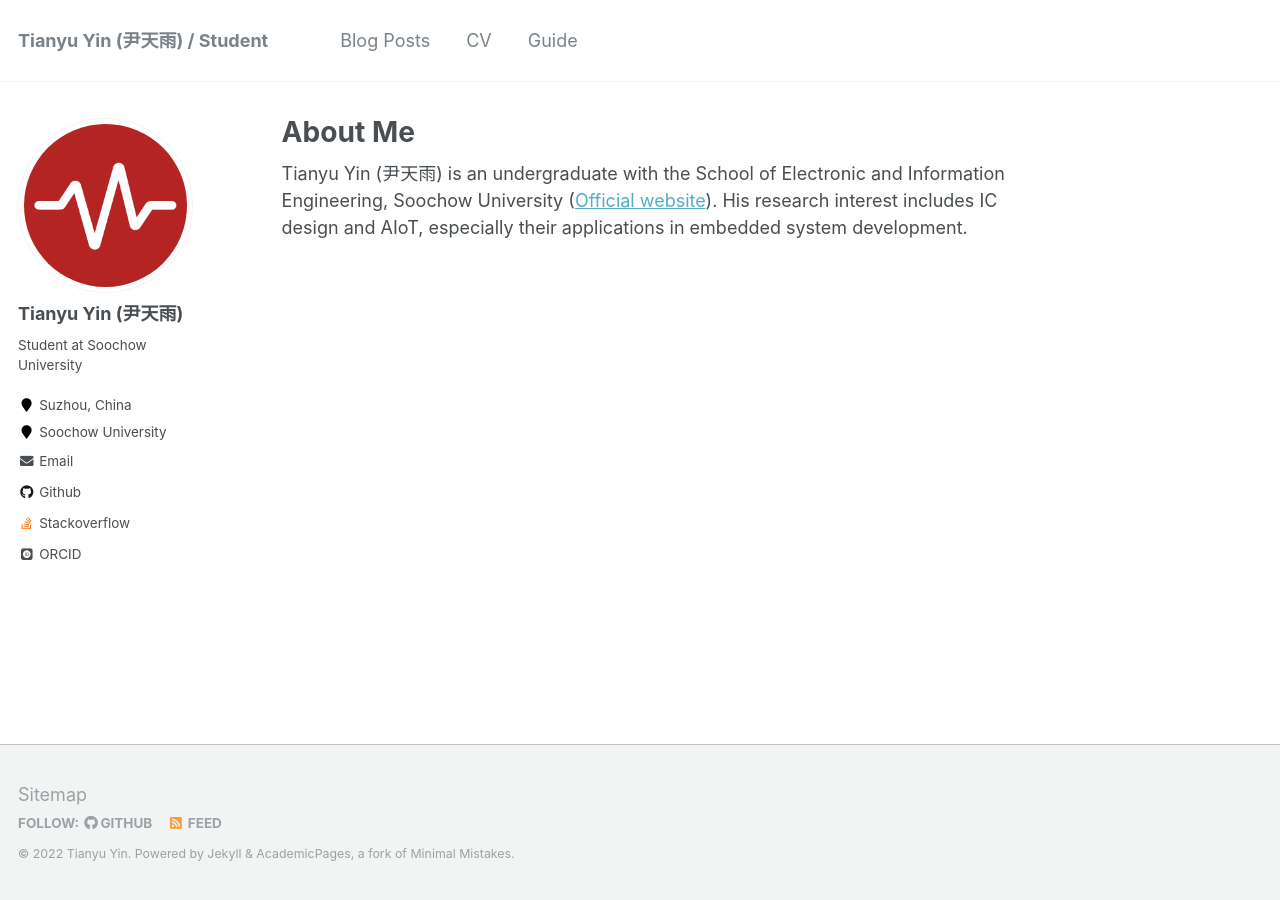
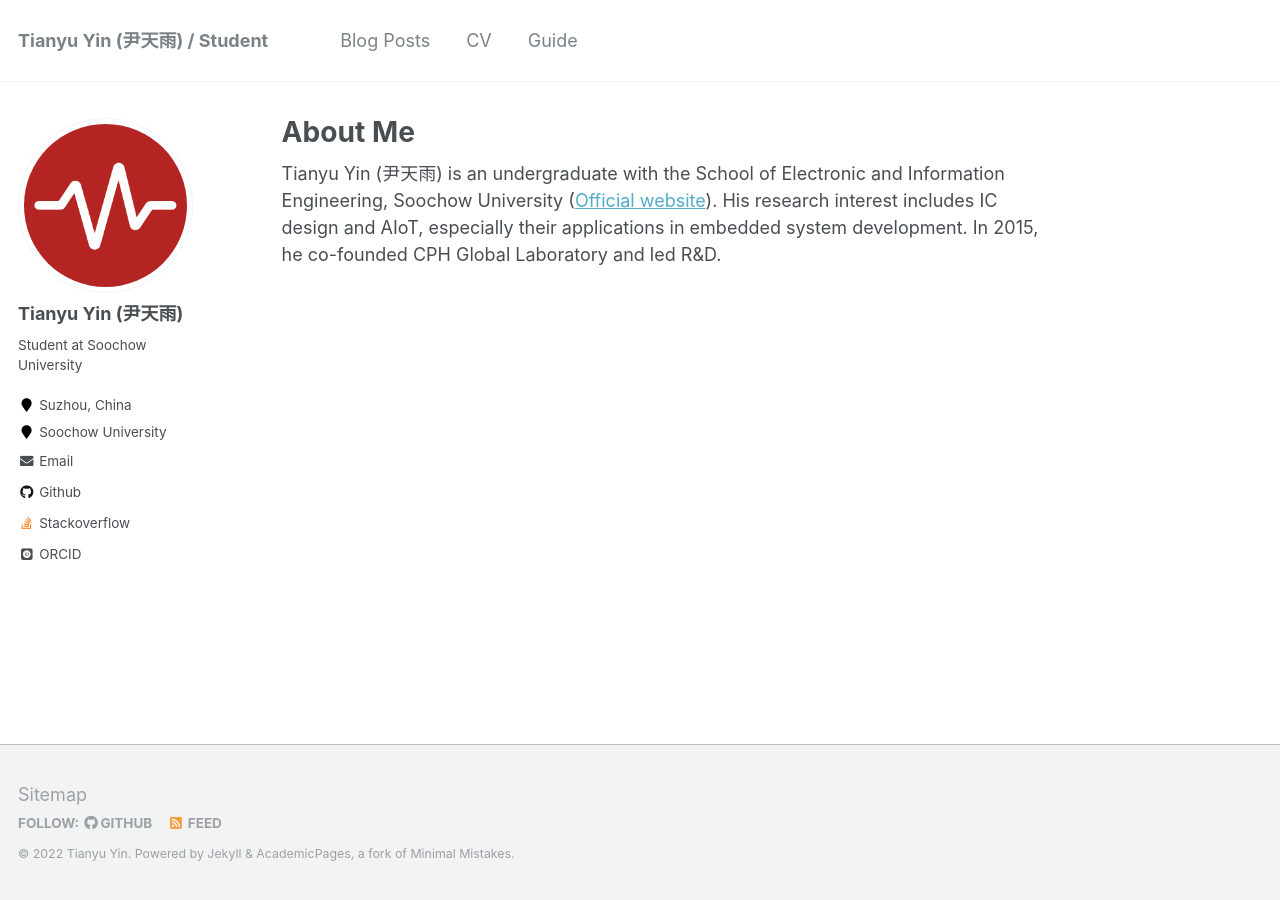
Before and after one commit to Steve-George/steve-george.github.io, a Jekyll site: the page built from _pages/about.md, in a window 1280 px wide. Built offline with Jekyll 4.4.1, drawn with Linux system fonts in a browser that asks for light colours; some web fonts are replaced.

Commit message:
Update about.md

```diff
--- a/_pages/about.md
+++ b/_pages/about.md
@@ -8,4 +8,4 @@ redirect_from:
   - /about.html
 ---
 
-Tianyu Yin (尹天雨) is an undergraduate with the School of Electronic and Information Engineering, Soochow University ([Official website](http://web.suda.edu.cn/jiankang/index.html)). His research interest includes IC design and AIoT, especially their applications in embedded system development.
+Tianyu Yin (尹天雨) is an undergraduate with the School of Electronic and Information Engineering, Soochow University ([Official website](http://dzxx.suda.edu.cn/)). His research interest includes IC design and AIoT, especially their applications in embedded system development. In 2015, he co-founded CPH Global Laboratory and led R&D.
```
